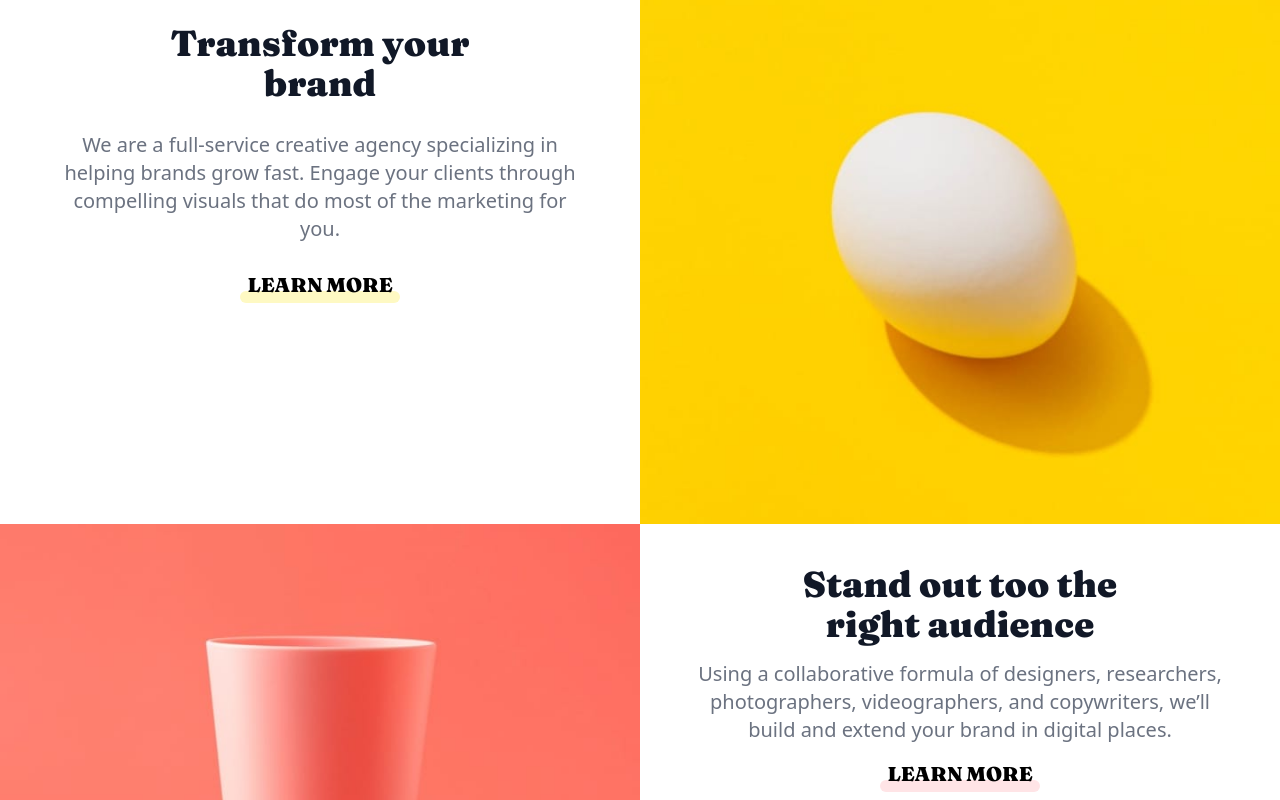
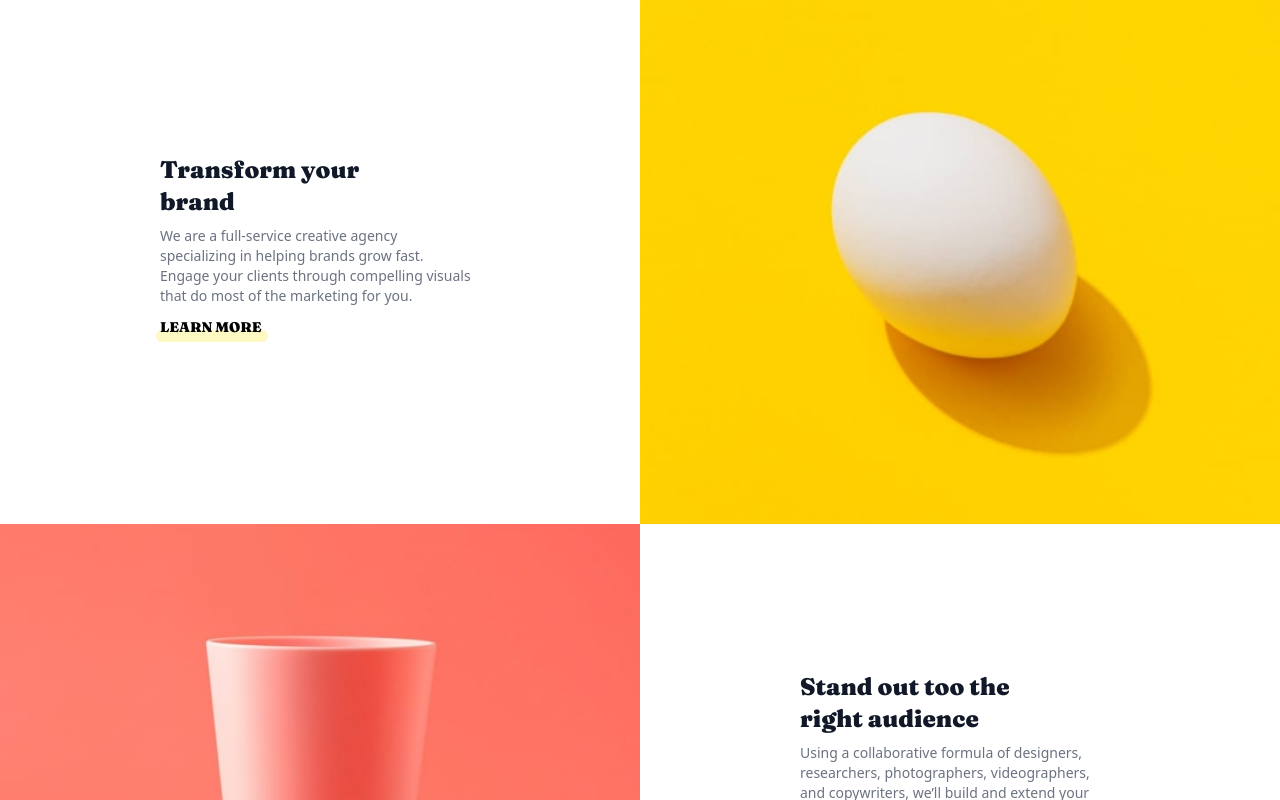
Before and after one commit to timbosTours/Frontend-Mentor-Sunnyside-Agency, a Next.js app: page / in a window 1280 px wide. Shown: the part 720-1520 px from the top of the page. Built offline with nearby package versions, Linux system fonts and the light colour scheme.

Commit message:
md: content text

```diff
--- a/components/Content.tsx
+++ b/components/Content.tsx
@@ -19,8 +19,8 @@ const barlow = Barlow({
 
 function Content() {
     return (
-        <>
-            <section className="md:grid md:grid-cols-2">
+        <main>
+            <section className="md:grid md:grid-cols-2 place-items-center">
             <Image
             className="md:hidden"
             src='/images/mobile/image-transform.jpg'
@@ -28,22 +28,24 @@ function Content() {
             width={800}
             height={1000}
         />
-    <div className="h-96 text-center m-8 md:h-80 ">
-            <div className={"text-gray-900 text-4xl weight"}>
+                <div className="h-96 text-center m-8 md:h-52 md:text-left md:w-80">
+
+            <div className="text-gray-900 text-4xl weight md:text-2xl ">
             <h1 className={fraunces.className}>Transform your <br /> brand</h1>
             </div>
-            <p className="m-7 text-gray-500 text-xl">  We are a full-service creative agency specializing in helping brands grow fast.
+            <p className="m-7 text-gray-500 text-xl md:m-2 md:text-sm md:ml-0">  We are a full-service creative agency specializing in helping brands grow fast.
     Engage your clients through compelling visuals that do most of the marketing for you.</p>
             <div className={fraunces.className}>
             <Link
-                className="text-xl"
+                className="text-xl md:text-sm"
                     href="/about"
                 >LEARN MORE</Link>
                 <UnderlineYellow/>
-            </div>
+                        </div>
+
             </div>
             <Image
-            className=" max-md:hidden md:flex-col-reverse"
+            className=" max-md:hidden"
             src='/images/desktop/image-transform.jpg'
             alt="egg"
             width={1000}
@@ -63,14 +65,14 @@ function Content() {
             width={1000}
             height={1000}
             />
-            <div className="h-96 text-center m-10 md:h-80">
-            <div className={"text-gray-900 text-4xl weight"}>
+            <div className="h-96 text-center m-10 md:h-60 md:text-left md:w-80">
+            <div className="text-gray-900 text-4xl md:text-2xl">
             <h1 className={fraunces.className}>Stand out too the <br /> right audience</h1>
             </div>
-            <p className="m-4 text-gray-500 text-xl"> Using a collaborative formula of designers, researchers, photographers, videographers, and copywriters, we’ll build and extend your brand in digital places. </p>
+            <p className="m-4 text-gray-500 text-xl md:m-2 md:text-sm md:ml-0"> Using a collaborative formula of designers, researchers, photographers, videographers, and copywriters, we’ll build and extend your brand in digital places. </p>
             <div className={fraunces.className}>
             <Link
-                className="text-xl"
+                className="text-xl md:text-sm"
                     href="/about"
                 >LEARN MORE</Link>
                 <UnderlineRose/>
@@ -122,7 +124,7 @@ function Content() {
                 </div>
             </section>
         <Testimonials/>
-        </>
+        </main>
     )
 }
 
--- a/components/UnderlineRose.tsx
+++ b/components/UnderlineRose.tsx
@@ -4,7 +4,7 @@ import React from 'react'
 
 function UnderlineRose() {
     return (
-    <div className="w-40 mx-auto -mt-2">
+    <div className="w-40 mx-auto -mt-2 md:w-28 md:-m-1 md:-mt-2">
     <div className="h-3 bg-rose-100 rounded-md"></div>
 </div>
     )
--- a/components/UnderlineYellow.tsx
+++ b/components/UnderlineYellow.tsx
@@ -4,7 +4,7 @@ import React from 'react'
 
 function UnderlineYellow() {
     return (
-    <div className="w-40 mx-auto -mt-2">
+    <div className=" w-40 mx-auto -mt-2 md:w-28 md:-m-1 md:-mt-2">
     <div className="h-3 bg-yellow-100 rounded-md"></div>
 </div>
     )
--- a/tailwind.config.js
+++ b/tailwind.config.js
@@ -7,7 +7,7 @@ module.exports = {
   theme: {
     extend: {},
     screens: {
-      'sm': '375px',
+      'sm': '640px',
       // => @media (min-width: 640px) { ... }
 
       'md': '768px',
```
